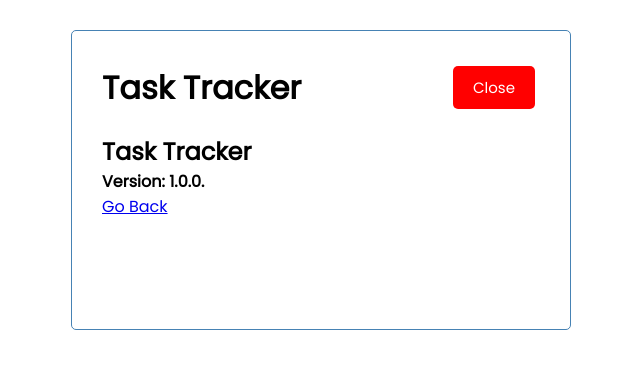
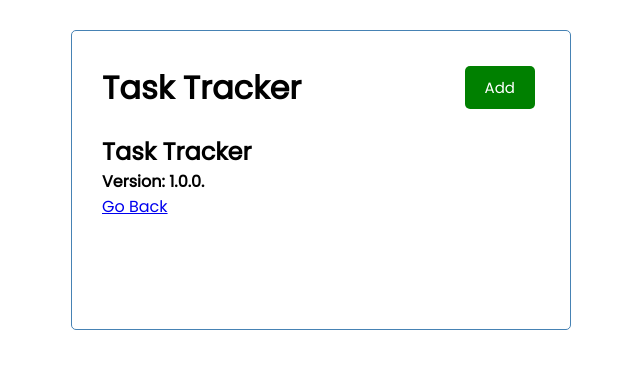
Before and after one commit to BrandonCzaja/Traversy_Media_Angular_Crash_Course, an Angular app: page /about in a window 1280 px wide. Shown: the top 368 px of the page, without its empty margins (319-959 px from the left). Built offline with nearby package versions, Linux system fonts and the light colour scheme.

Commit message:
Fixed bug that was causing the add button to display close on page reloud

```diff
--- a/src/app/components/header/header.component.ts
+++ b/src/app/components/header/header.component.ts
@@ -10,7 +10,7 @@ import { Subscription } from 'rxjs';
 export class HeaderComponent implements OnInit {
   // You should add data type to your properties
   title: string = 'Task Tracker';
-  showAddTask: boolean = true;
+  showAddTask: boolean;
   subscription: Subscription;
 
   // In order to use a Service it has to be added to the constructor
```
